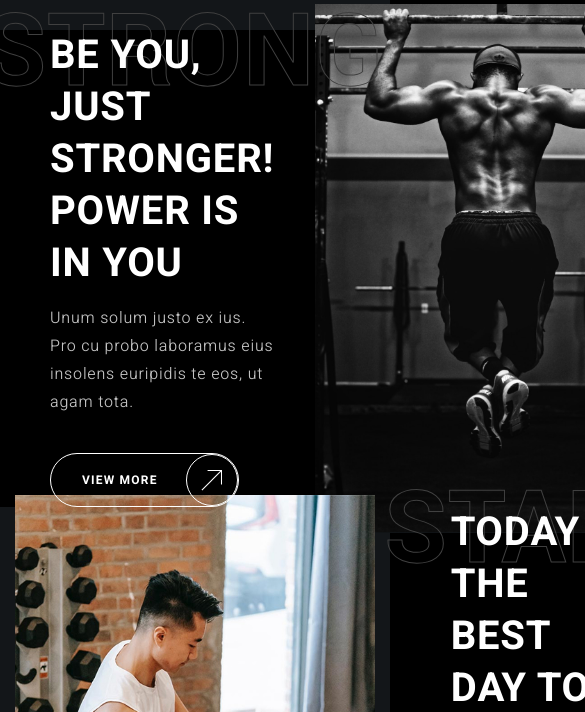
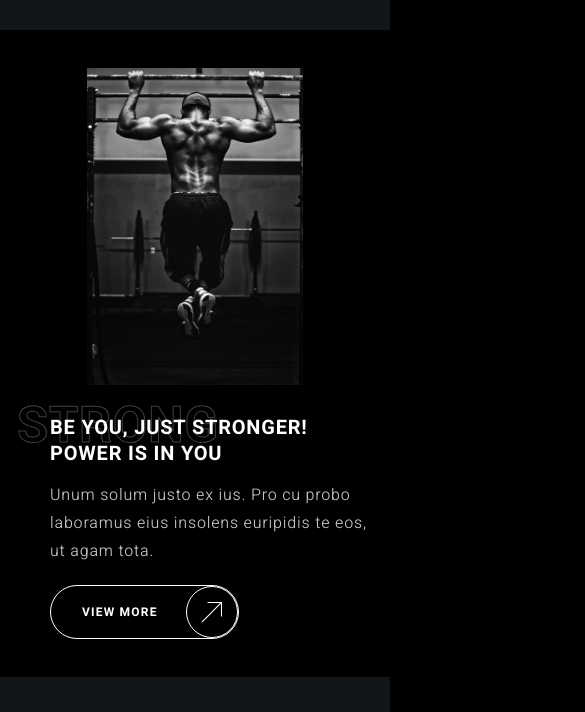
Before and after one commit to verberrynka/cropp-fitness, a website: page kropp-fitness/index.html in a window 390 px wide. Shown: the part 816-1528 px from the top of the page, 585 px wide, since content can reach past the window. Drawn offline with Linux system fonts and the light colour scheme.

Commit message:
feat: add mobile styles for motivation section

```diff
--- a/kropp-fitness/styles.css
+++ b/kropp-fitness/styles.css
@@ -162,7 +162,7 @@ h6 {
 }
 
 .title-medium {
-  font-size: 40px;
+  font-size: clamp(20px, 2.08vw, 40px);
   line-height: 1.3;
   color: var(--color-light);
 }
@@ -475,6 +475,12 @@ p:not([class]):not(:last-child) {
   margin-bottom: 37px;
 }
 
+@media (max-width: 1919px) {
+  .motivation__card-image {
+    margin-block: -20px;
+  }
+}
+
 @media (max-width: 1024px) {
   .header {
     flex-wrap: wrap;
@@ -499,6 +505,16 @@ p:not([class]):not(:last-child) {
 
   .banner {
     row-gap: 10px;
+  }
+
+  .motivation__card {
+    padding-block: 50px;
+  }
+
+  .motivation__card-image {
+    max-width: 30%;
+    height: auto;
+    margin-block: 0;
   }
 }
 
@@ -529,4 +545,22 @@ p:not([class]):not(:last-child) {
   .banner__info::before {
     margin-right: 10px;
   }
+
+  .motivation__card,
+  .motivation__item:nth-child(even) .motivation__card {
+    flex-direction: column-reverse;
+  }
+
+  .motivation__card {
+    padding-block: 38px;
+    row-gap: 30px;
+  }
+
+  .motivation__card-image {
+    max-width: 60%;
+  }
+
+  .motivation__card-description:not(:last-child) {
+    margin-bottom: 20px;
+  }
 }
```
